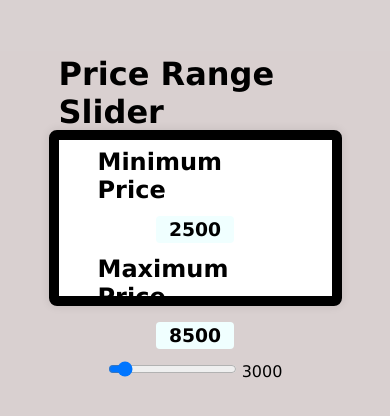
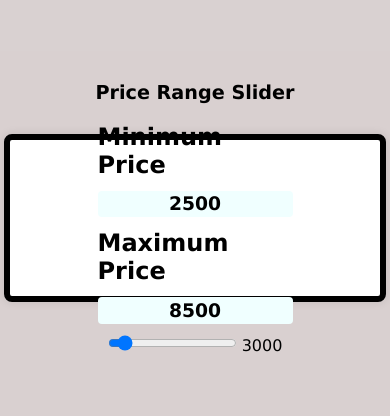
Before and after one commit to radhe721/Price-Slider, a plain HTML site: page index.html in a window 390 px wide. Shown: the part 204-620 px from the top of the page. Drawn offline with Linux system fonts and the light colour scheme.

Commit message:
stylesheet make responsive

```diff
--- a/stylesheet.css
+++ b/stylesheet.css
@@ -50,3 +50,18 @@ h1 {
     padding-bottom: 1.5%;
     padding-top: 1.5%;
 }
+@media (max-width: 600px) {
+    .box {
+        width: 95%;
+        border-width: 6px;
+    }
+
+    h1 {
+        font-size: 1.2em;
+    }
+
+    .price {
+        width: 100%;
+        max-width: none;
+    }
+}
```
